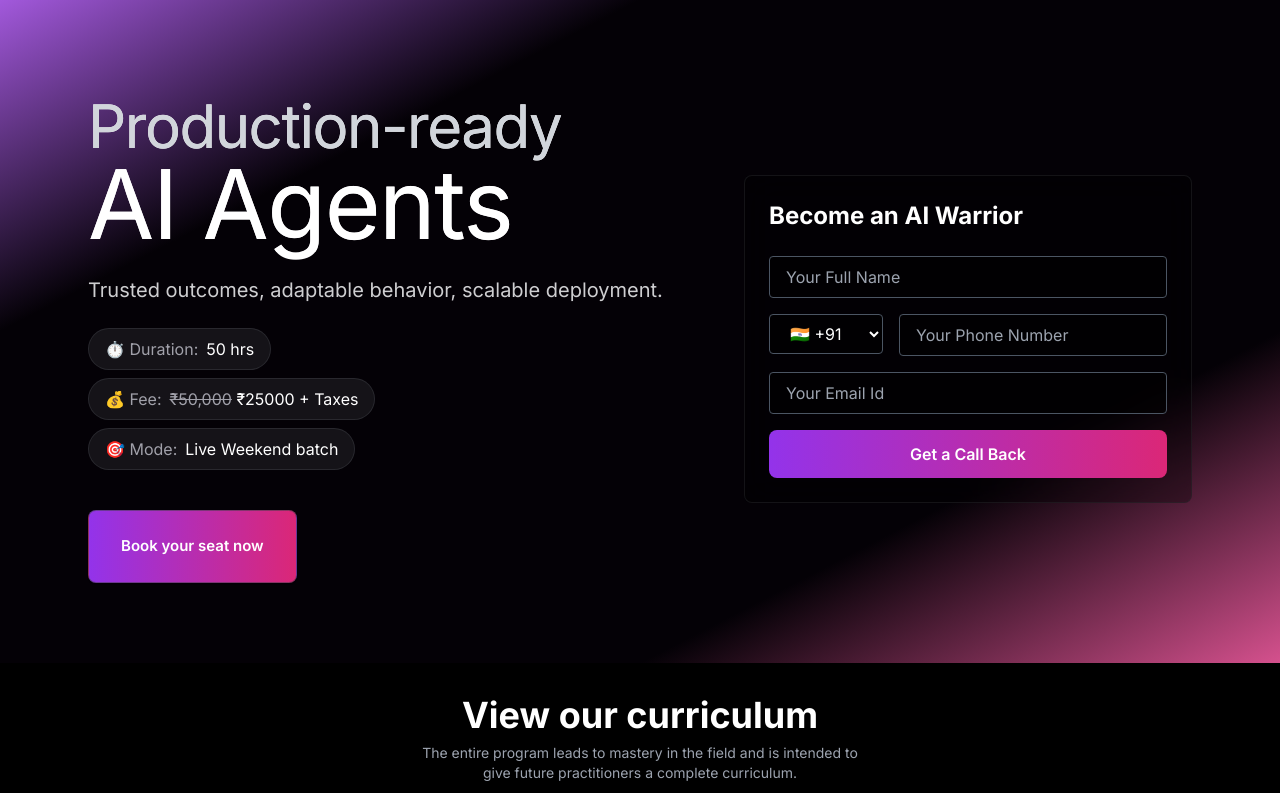
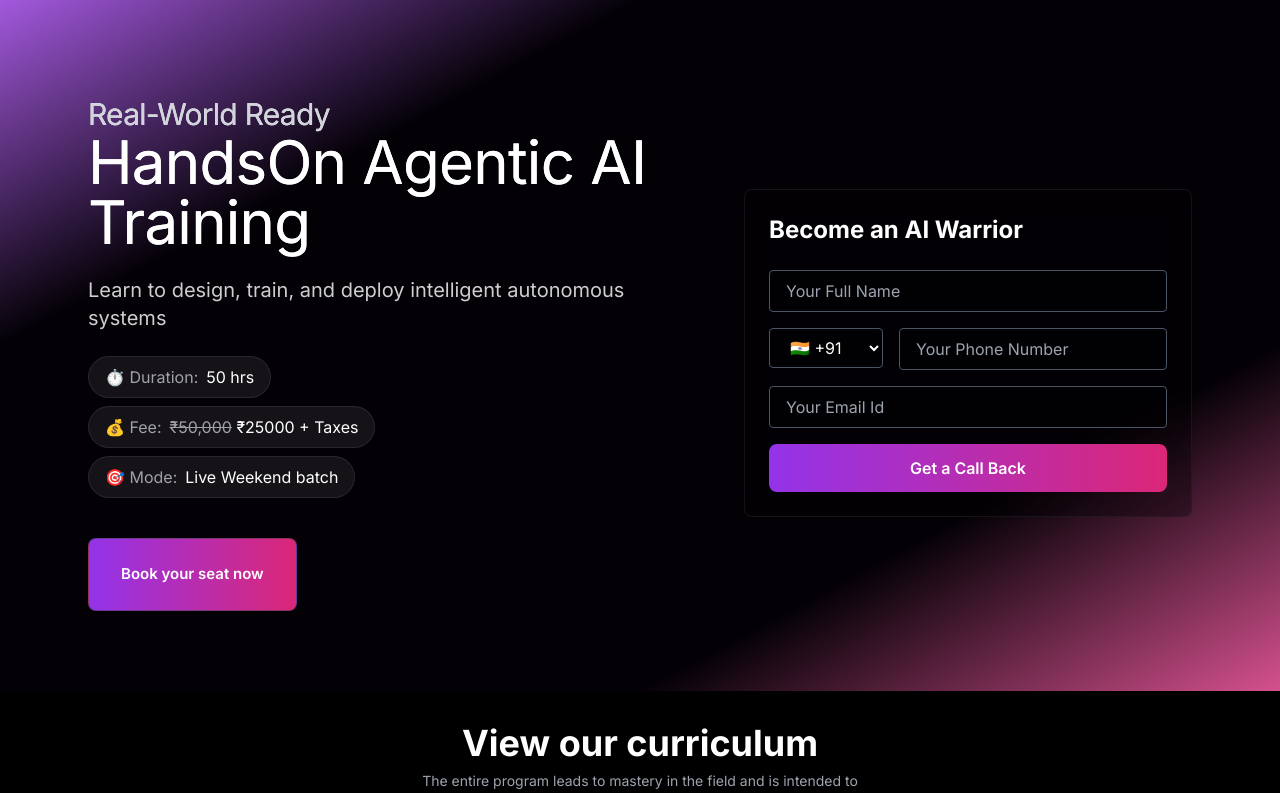
Before and after one commit to LWintern/the-agentic-ai, a Next.js app: page /agenticaiautonomoussystems in a window 1280 px wide. Shown: the top 793 px of the page. Built offline with nearby package versions, Linux system fonts and the light colour scheme.

Commit message:
update heo page

```diff
--- a/src/components/agenticaiautonomoussystems/CoursePage/Hero.tsx
+++ b/src/components/agenticaiautonomoussystems/CoursePage/Hero.tsx
@@ -50,14 +50,14 @@ const HeroSection: React.FC = () => {
           {/* Left side - Hero content */}
           <div className="flex-1">
             {/* Main heading */}
-            <h1 className="text-2xl leading-[1.0] sm:text-6xl  mb-6 tracking-tight bg-gradient-to-b from-white to-white/90 bg-clip-text text-gray-300">
-              Production-ready{" "}
-              <span className="block text-[4rem] text-white sm:text-8xl">AI Agents</span>
+            <h1 className="text-3xl leading-[1.0] sm:text-3xl  mb-6 tracking-tight bg-gradient-to-b from-white to-white/90 bg-clip-text text-gray-300">
+            Real-World Ready{" "}
+              <span className="block text-4xl text-white sm:text-6xl">HandsOn Agentic AI Training </span>
             </h1>
 
             {/* Subheading */}
             <p className="text-xl mb-6 text-zinc-200/90">
-              Trusted outcomes, adaptable behavior, scalable deployment.
+            Learn to design, train, and deploy intelligent autonomous systems
             </p>
 
 
```
